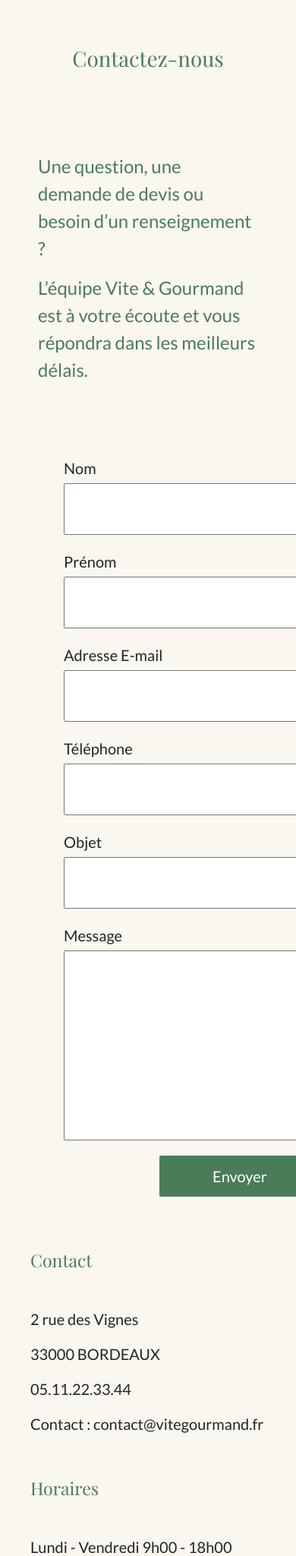
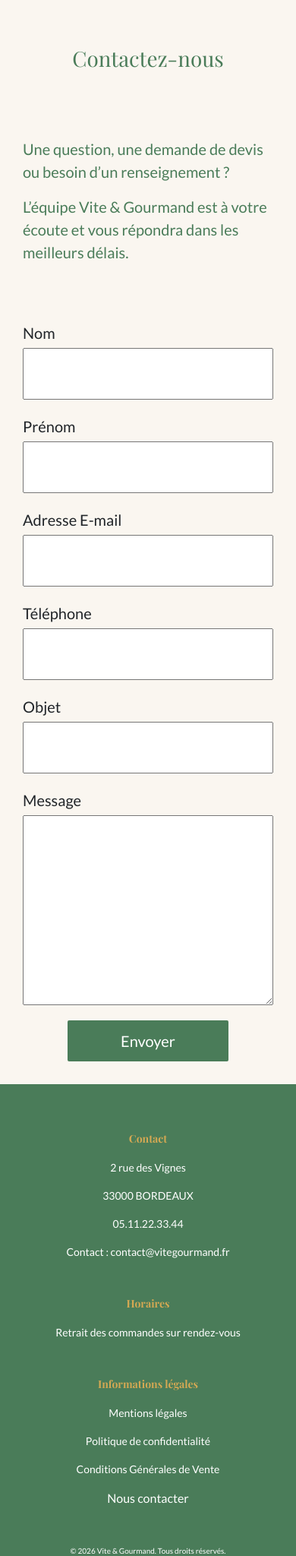
Before and after one commit to Tacha13/vite-et-gourmand, a PHP site: template templates/contact.php in a window 390 px wide; the page is wider, and only the part inside the window is pictured. Shown: the part 101-2149 px from the top of that part at 76% size. Run offline with PHP 8.4, Linux system fonts and the light colour scheme; the template is opened without the code that fills it, so the values that code supplies are empty; some web fonts are replaced.

Commit message:
add media css for contact.php, hide contact infos in mobile size

```diff
--- a/public/css/style.css
+++ b/public/css/style.css
@@ -1201,6 +1201,20 @@ section.menu {
         max-width: 90%;
     }
 
+    /*Contact*/
+    .contact-text {
+        padding: 20px;
+        font-size: 20px
+    }
+
+    .contact-form {
+        align-items: stretch;
+    }
+
+    .contact-form div {
+        width: 100%;
+    }
+
     /*menus*/
     .btn-command, .btn-menu {
         width: 70%;
--- a/templates/contact.php
+++ b/templates/contact.php
@@ -68,7 +68,7 @@
             </div>
         </form>
     </div>
-        <div class="col contact-main">
+        <div class="col contact-main d-none d-md-block">
             <div>
                 <h3 class="contact-title">Contact</h3>
                 <div class="contact-inner">
@@ -94,7 +94,6 @@
                     <p>Politique de confidentialité</p>
                     <p>Conditions Générales de Vente</p>
                 </div>
-
             </div>
         </div>
     </div>
```
Lines whose indentation alone changed are shown as unchanged.
